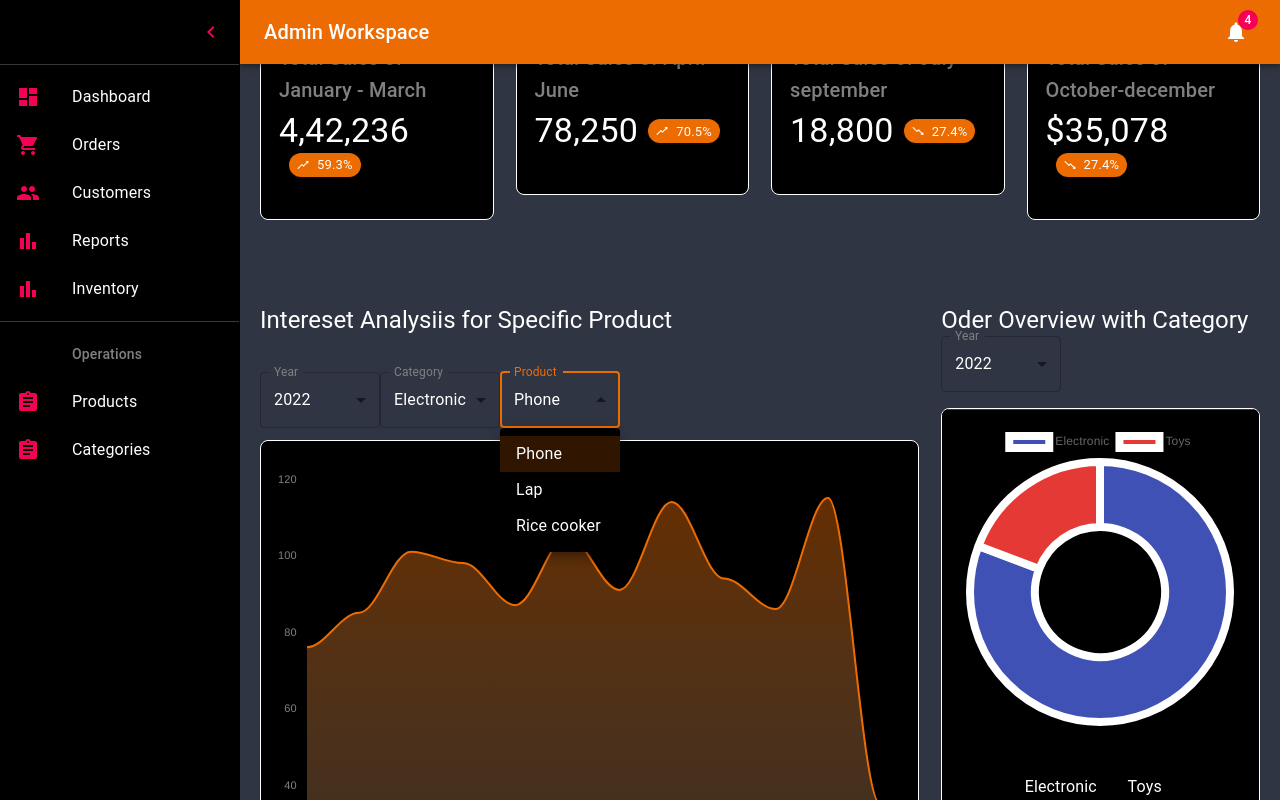
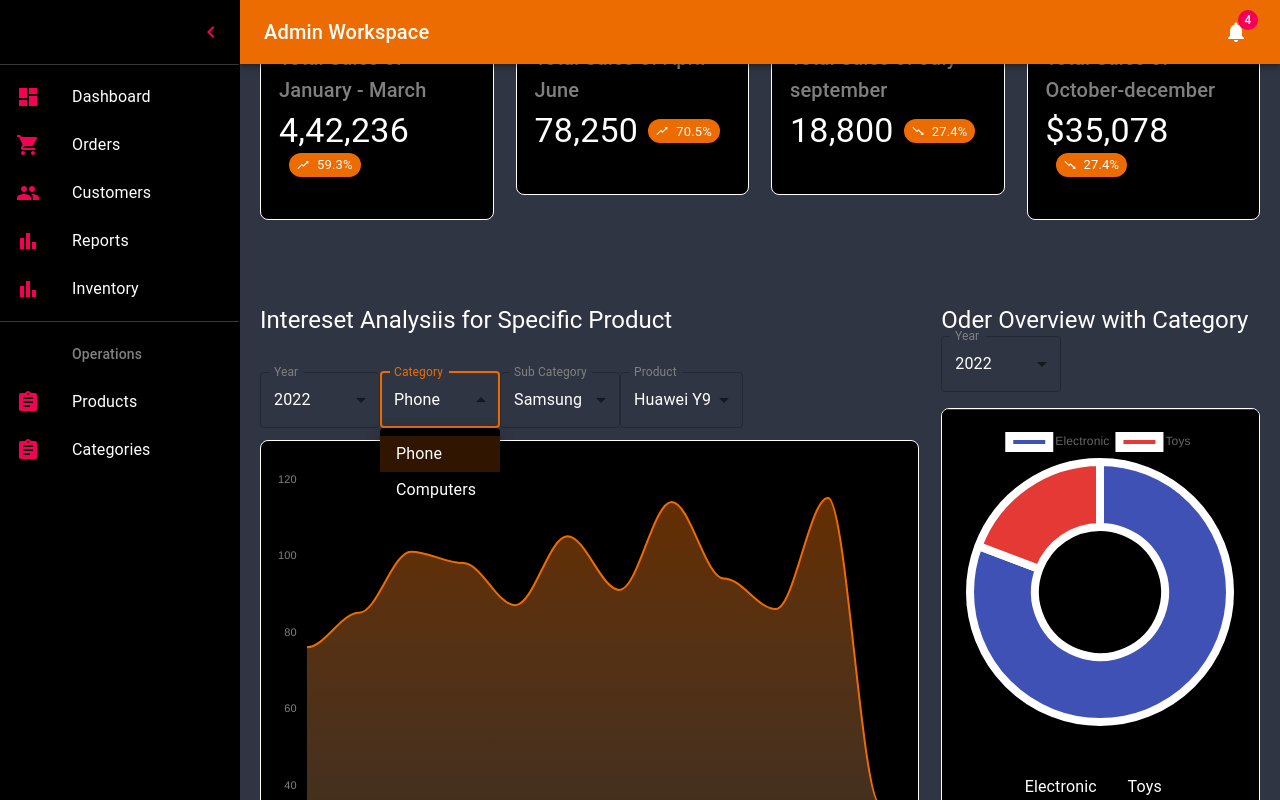
Before and after one commit to Emart-Ecommerce-Sem4/E-Mart-Frontend, a React (Create React App) app: page /admin/1 in a window 1280 px wide. Both pictures are taken after a click on the element "Phone". Built offline with nearby package versions, Linux system fonts and the light colour scheme.

Commit message:
report ui edited

```diff
--- a/package.json
+++ b/package.json
@@ -3,6 +3,7 @@
   "version": "0.1.0",
   "private": true,
   "dependencies": {
+    "@ant-design/icons": "^4.7.0",
     "@azure/storage-blob": "^12.10.0",
     "@emotion/react": "^11.9.0",
     "@emotion/styled": "^11.8.1",
@@ -14,11 +15,15 @@
     "@testing-library/react": "^13.1.1",
     "@testing-library/user-event": "^13.5.0",
     "axios": "^0.27.2",
+    "chart.js": "^3.8.0",
     "formik": "^2.2.9",
     "moment": "^2.29.3",
     "react": "^18.0.0",
+    "react-apexcharts": "^1.4.0",
+    "react-chartjs-2": "^4.2.0",
     "react-dom": "^18.0.0",
     "react-icons": "^4.3.1",
+    "react-number-format": "^4.9.3",
     "react-redux": "^8.0.2",
     "react-router-dom": "^6.3.0",
     "react-scripts": "5.0.1",
--- a/src/pages/admin-dashboard/sections/dashboard.jsx
+++ b/src/pages/admin-dashboard/sections/dashboard.jsx
@@ -58,14 +58,20 @@ export default function Dashboard(props) {
   const [yearTopTen, setYearTopTen] = useState('2022');
   const [yearForProduct, setYearForProduct] = useState('2022');
   const [categoryYear, setCategoryYear] = useState('2022');
-  const [category, setCategory] = useState('Electronic');
+  const [category, setCategory] = useState('Phone');
+  const [sub_category, setSubCategory] = useState('Huawei');
 
-  const [product, setProduct] = useState('Phone');
+  const [product, setProduct] = useState('Huawei Y9');
   const [fromMonth, setFromMonth] = useState('January');
   const [toMonth, setToMonth] = useState('February');
 
 
 
+  const handleChangeSubCategory = (event) => {
+
+    setSubCategory(event.target.value);
+
+  };
   const handleChange = (event) => {
 
     setYear(event.target.value);
@@ -244,13 +250,33 @@ export default function Dashboard(props) {
                         label="Category"
                         onChange={handleChangeCategory}
                       >
-                        <MenuItem value={'Electronic'}>Electronic</MenuItem>
-                        <MenuItem value={'Toys'}>Toys</MenuItem>
+                        <MenuItem value={'Phone'}>Phone</MenuItem>
+                        <MenuItem value={'Computers'}>Computers</MenuItem>
 
                       </Select>
                     </FormControl>
                     </Box>
                     </Grid>
+
+                    <Grid item>
+                    <Box sx={{ minWidth: 120 }}>
+                    <FormControl fullWidth>
+                      <InputLabel id="demo-simple-select-label">Sub Category</InputLabel>
+                      <Select
+                        labelId="demo-simple-select-label"
+                        id="demo-simple-select"
+                        value={sub_category}
+                        label="Sub Category"
+                        onChange={handleChangeSubCategory}
+                      >
+                        <MenuItem value={'Samsung'}>Samsung</MenuItem>
+                        <MenuItem value={'Huawei'}>Samsung</MenuItem>
+
+                      </Select>
+                    </FormControl>
+                    </Box>
+                    </Grid>
+
                     <Grid item>
                     <Box sx={{ minWidth: 120 }}>
                     <FormControl fullWidth>
@@ -262,9 +288,9 @@ export default function Dashboard(props) {
                         label="Product"
                         onChange={handleChangeProduct}
                       >
-                        <MenuItem value={'Phone'}>Phone</MenuItem>
-                        <MenuItem value={'Lap'}>Lap</MenuItem>
-                        <MenuItem value={'Rice cooker'}>Rice cooker</MenuItem>
+                        <MenuItem value={'Samsung S6'}>Samsung S6</MenuItem>
+                        <MenuItem value={'Huawei Y9'}>Huawei Y9</MenuItem>
+                        <MenuItem value={'Poco X3'}>Poco X3</MenuItem>
                       </Select>
                     </FormControl>
                     </Box>
@@ -313,14 +339,18 @@ export default function Dashboard(props) {
 
                 </MainCard>
             </Grid>
-            <Grid item xs={12} md={7} lg={8}>
-                <Grid container alignItems="center" justifyContent="space-between">
-                    <Grid item>
-                        <Typography variant="h5">Recent Orders</Typography>
-                    </Grid>
 
-                    <Grid item />
-                    <Grid item>
+
+
+
+            <Grid marginTop={8} item xs={12} sx={{ mb: -2.25 }}>
+            <CssBaseline />
+              <Grid marginBottom={5} container alignItems="center"  columnSpacing={3}>
+                <Grid item>
+                <Typography variant="h5">Overview of Most Sales </Typography>
+                </Grid>
+
+                <Grid item>
                         <Stack direction="row" alignItems="center" spacing={0}>
                   <Grid item>
                     <Box sx={{ minWidth: 120 }}>
@@ -392,14 +422,27 @@ export default function Dashboard(props) {
                     </Box>
                     </Grid>
                         </Stack>
+
                     </Grid>
 
                 </Grid>
 
-                <MainCard sx={{ mt: 2 }} content={false}>
-                    <OrdersTable />
-                </MainCard>
+                <HeightBox height={1} />
             </Grid>
+            <Grid item xs={12} sm={6} md={4} lg={3}>
+                <AnalyticEcommerce title="Category with most sales" count="$4,42,236" percentage={59.3}  />
+            </Grid>
+            <Grid item xs={12} sm={6} md={4} lg={3}>
+                <AnalyticEcommerce title="Sub category with most sales" count="$78,250" percentage={70.5}  />
+            </Grid>
+            <Grid item xs={12} sm={6} md={4} lg={3}>
+                <AnalyticEcommerce title="Product with most sales" count="$18,800" percentage={27.4} isLoss color="warning"  />
+            </Grid>
+            <Grid item xs={12} sm={6} md={4} lg={3}>
+                <AnalyticEcommerce title="Product varient with most sales" count="$35,078" percentage={27.4} isLoss color="warning"  />
+            </Grid>
+
+            <Grid item md={8} sx={{ display: { sm: 'none', md: 'block', lg: 'none' } }} />
 
     </Grid>
 
```
Also changed, not shown: 1 other file (tests, documents, lock files or other folders).
